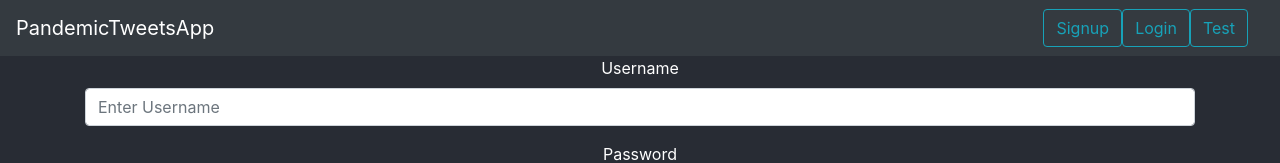
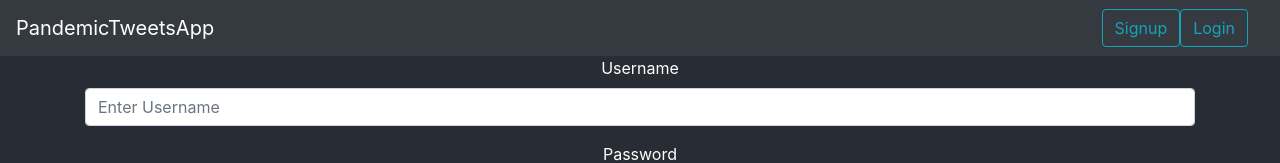
Before and after one commit to gokalpaltun/swe573-gokalp-altun, a React (Create React App) app in the folder pandemic-ui/: page / in a window 1280 px wide. Shown: the top 163 px of the page. Built offline with nearby package versions, Linux system fonts and the light colour scheme.

Commit message:
test method discarded

```diff
--- a/pandemic-ui/src/components/NavbarPandemics.js
+++ b/pandemic-ui/src/components/NavbarPandemics.js
@@ -39,11 +39,6 @@ class NavbarPandemics extends Component {
             <Navbar.Text hidden={!isLoggedIn}>
               Signed in as: <p>{userCtx.username || ""}</p>
             </Navbar.Text>
-            <Nav.Item>
-              <Button onClick={this.handleTest} variant="outline-info">
-                Test
-              </Button>
-            </Nav.Item>
           </Navbar.Collapse>
         </Navbar>
       </div>
```
